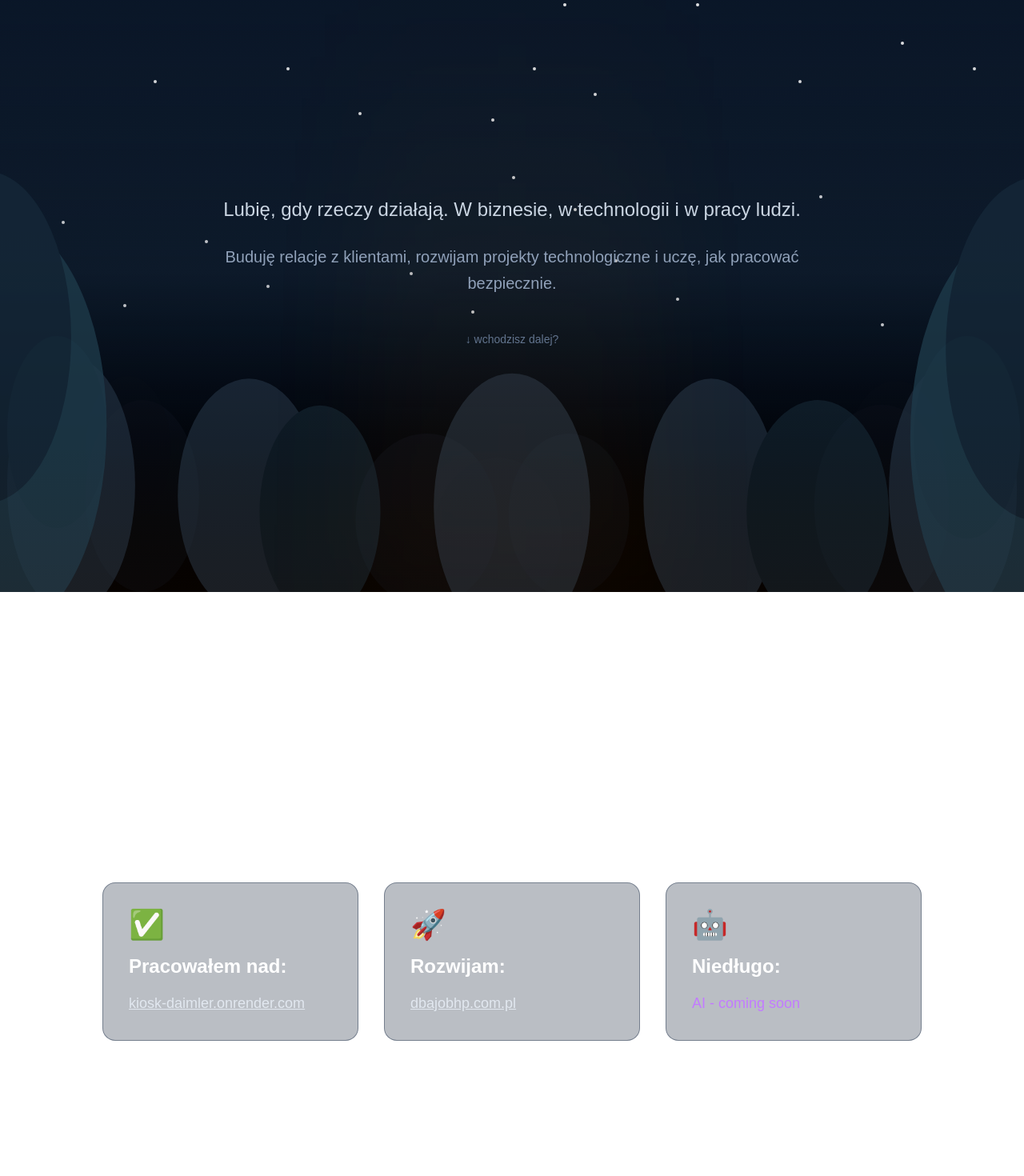
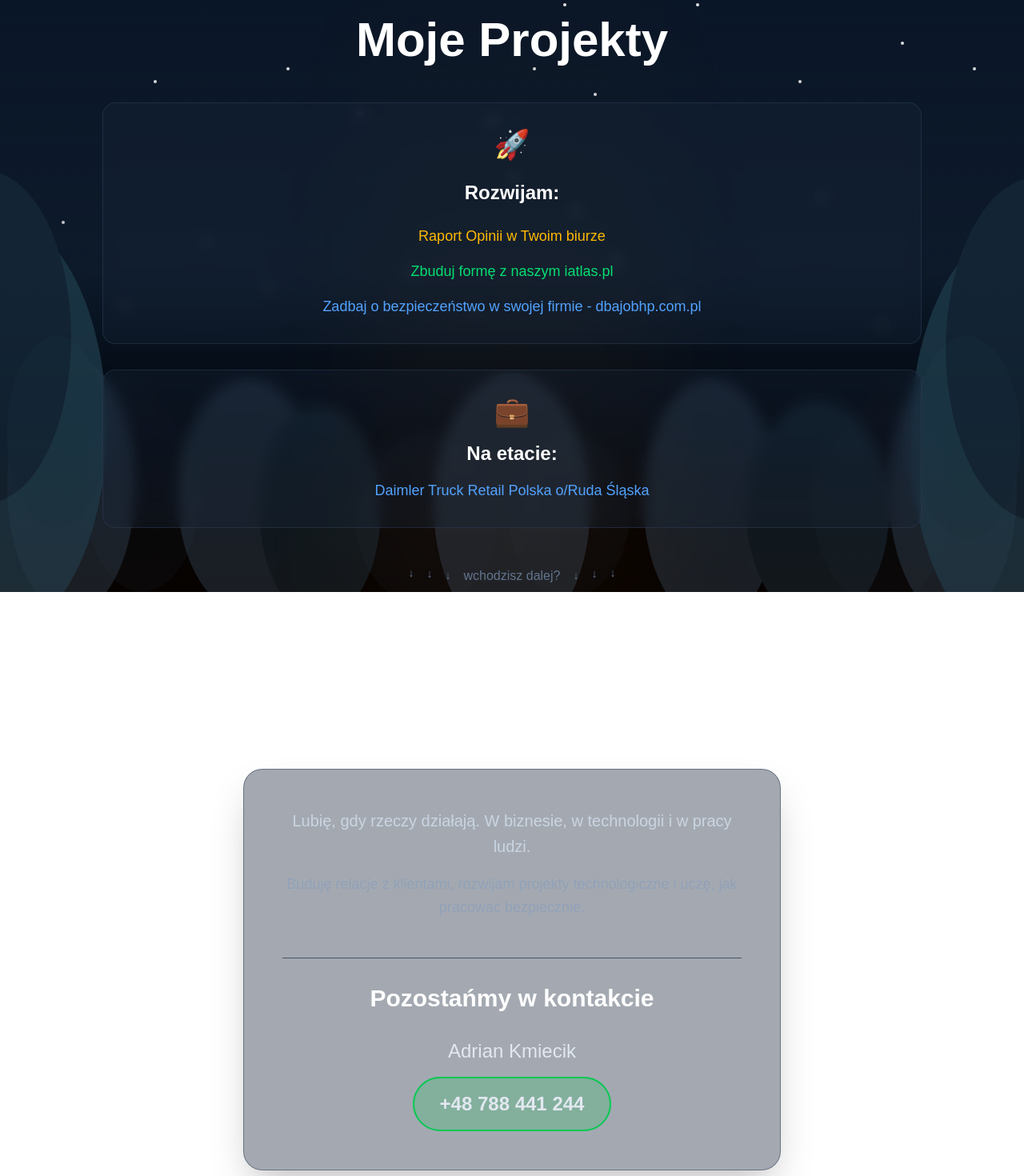
Before and after one commit to kmiecikadr-lang/akmiecik-pl, a Next.js app: page / in a window 1280 px wide. Shown: the part 60-1530 px from the top of the page at 80% size. Built offline with nearby package versions, Linux system fonts and the light colour scheme.

Commit message:
Finalna wersja - projekty, strzałki animowane, kontakt w ramce

```diff
--- a/app/page.tsx
+++ b/app/page.tsx
@@ -5,61 +5,86 @@ export default function Home() {
     <>
       <ForestBackground />
 
-      <section className="min-h-screen flex items-center justify-center relative z-10 px-4">
-        <div className="max-w-3xl text-center">
-          <p className="text-xl md:text-2xl text-slate-300 mb-6 leading-relaxed">
-            Lubię, gdy rzeczy działają. W biznesie, w technologii i w pracy ludzi.
-          </p>
-          <p className="text-lg md:text-xl text-slate-400 mb-12 leading-relaxed">
-            Buduję relacje z klientami, rozwijam projekty technologiczne i uczę, jak pracować bezpiecznie.
-          </p>
-          <div className="text-slate-500 text-sm animate-bounce">
-            ↓ wchodzisz dalej?
+      <section className="min-h-screen flex items-center justify-center relative z-10 px-4 py-20">
+        <div className="max-w-5xl w-full space-y-8">
+          <h2 className="text-5xl md:text-6xl font-bold text-center mb-12 text-white">
+            Moje Projekty
+          </h2>
+
+          <div className="group relative bg-slate-800/30 backdrop-blur-sm rounded-2xl p-8 border border-slate-700/50 hover:border-purple-500/50 transition-all duration-300 hover:scale-105">
+            <div className="text-4xl mb-6 text-center">🚀</div>
+            <h3 className="text-2xl font-bold mb-6 text-white text-center">Rozwijam:</h3>
+            <div className="space-y-4">
+              <a href="https://opinie-0kmn.onrender.com" target="_blank" rel="noopener noreferrer" className="block text-center">
+                <p className="text-amber-400 hover:text-amber-300 text-lg transition-colors">
+                  Raport Opinii w Twoim biurze
+                </p>
+              </a>
+              <a href="https://iatlas.pl" target="_blank" rel="noopener noreferrer" className="block text-center">
+                <p className="text-green-400 hover:text-green-300 text-lg transition-colors">
+                  Zbuduj formę z naszym iatlas.pl
+                </p>
+              </a>
+              <a href="https://dbajobhp.com.pl" target="_blank" rel="noopener noreferrer" className="block text-center">
+                <p className="text-blue-400 hover:text-blue-300 text-lg transition-colors">
+                  Zadbaj o bezpieczeństwo w swojej firmie - dbajobhp.com.pl
+                </p>
+              </a>
+            </div>
+          </div>
+
+          <div className="group relative bg-slate-800/30 backdrop-blur-sm rounded-2xl p-8 border border-slate-700/50 hover:border-blue-500/50 transition-all duration-300 hover:scale-105">
+            <div className="text-4xl mb-4 text-center">💼</div>
+            <h3 className="text-2xl font-bold mb-4 text-white text-center">Na etacie:</h3>
+            <p className="text-blue-400 text-lg text-center">Daimler Truck Retail Polska o/Ruda Śląska</p>
+          </div>
+
+          <div className="text-center mt-12 flex items-center justify-center gap-4">
+            <span className="text-slate-500 text-sm animate-bounce">↓</span>
+            <span className="text-slate-500 text-sm animate-bounce" style={{animationDelay: '0.1s'}}>↓</span>
+            <span className="text-slate-500 text-sm animate-bounce" style={{animationDelay: '0.2s'}}>↓</span>
+            <span className="text-slate-500 text-base">wchodzisz dalej?</span>
+            <span className="text-slate-500 text-sm animate-bounce" style={{animationDelay: '0.2s'}}>↓</span>
+            <span className="text-slate-500 text-sm animate-bounce" style={{animationDelay: '0.1s'}}>↓</span>
+            <span className="text-slate-500 text-sm animate-bounce">↓</span>
           </div>
         </div>
       </section>
 
       <section className="min-h-screen flex items-center justify-center relative z-10 px-4 py-20">
-        <div className="max-w-5xl w-full">
-          <h2 className="text-5xl md:text-6xl font-bold text-center mb-16 text-white">
-            Projekty
-          </h2>
+        <div className="max-w-2xl w-full">
+          <div className="bg-slate-800/40 backdrop-blur-md rounded-3xl p-12 border border-slate-700/50 shadow-2xl">
 
-          <div className="grid grid-cols-1 md:grid-cols-3 gap-8">
+            <p className="text-xl text-slate-300 leading-relaxed mb-4 text-center">
+              Lubię, gdy rzeczy działają. W biznesie, w technologii i w pracy ludzi.
+            </p>
 
-            <div className="group relative bg-slate-800/30 backdrop-blur-sm rounded-2xl p-8 border border-slate-700/50 hover:border-amber-500/50 transition-all duration-300 hover:scale-105">
-              <div className="text-4xl mb-4">✅</div>
-              <h3 className="text-2xl font-bold mb-4 text-white">Pracowałem nad:</h3>
-              <a href="https://kiosk-daimler.onrender.com" target="_blank" rel="noopener noreferrer" className="text-amber-400 hover:text-amber-300 underline text-lg">
-                kiosk-daimler.onrender.com
-              </a>
-            </div>
+            <p className="text-lg text-slate-400 leading-relaxed mb-12 text-center">
+              Buduję relacje z klientami, rozwijam projekty technologiczne i uczę, jak pracować bezpiecznie.
+            </p>
 
-            <div className="group relative bg-slate-800/30 backdrop-blur-sm rounded-2xl p-8 border border-slate-700/50 hover:border-green-500/50 transition-all duration-300 hover:scale-105">
-              <div className="text-4xl mb-4">🚀</div>
-              <h3 className="text-2xl font-bold mb-4 text-white">Rozwijam:</h3>
-              <a href="https://dbajobhp.com.pl" target="_blank" rel="noopener noreferrer" className="text-green-400 hover:text-green-300 underline text-lg">
-                dbajobhp.com.pl
-              </a>
-            </div>
+            <div className="border-t border-slate-600 pt-8">
+              <h2 className="text-3xl font-bold mb-8 text-white text-center">
+                Pozostańmy w kontakcie
+              </h2>
 
-            <div className="group relative bg-slate-800/30 backdrop-blur-sm rounded-2xl p-8 border border-slate-700/50 hover:border-purple-500/50 transition-all duration-300 hover:scale-105">
-              <div className="text-4xl mb-4">🤖</div>
-              <h3 className="text-2xl font-bold mb-4 text-white">Niedługo:</h3>
-              <p className="text-purple-400 text-lg">AI - coming soon</p>
+              <div className="text-center space-y-4">
+                <p className="text-2xl font-medium text-slate-200">
+                  Adrian Kmiecik
+                </p>
+
+                <a
+                  href="tel:+48788441244"
+                  className="inline-block bg-green-500/20 hover:bg-green-500/30 border-2 border-green-500 text-green-400 hover:text-green-300 px-8 py-4 rounded-full text-2xl font-bold transition-all duration-300 hover:scale-105"
+                >
+                  +48 788 441 244
+                </a>
+              </div>
             </div>
 
           </div>
         </div>
       </section>
-
-      <section id="kontakt" className="py-24 text-center relative z-10">
-        <h2 className="text-2xl font-medium mb-6 text-white">📞 Pozostańmy w kontakcie</h2>
-        <p className="text-lg text-slate-300 mb-4">Adrian Kmiecik</p>
-        <a href="tel:+48788441244" className="text-green-400 hover:text-green-300 text-xl underline">
-          +48 788 441 244
-        </a>
-      </section>
     </>
   )
 }
```
